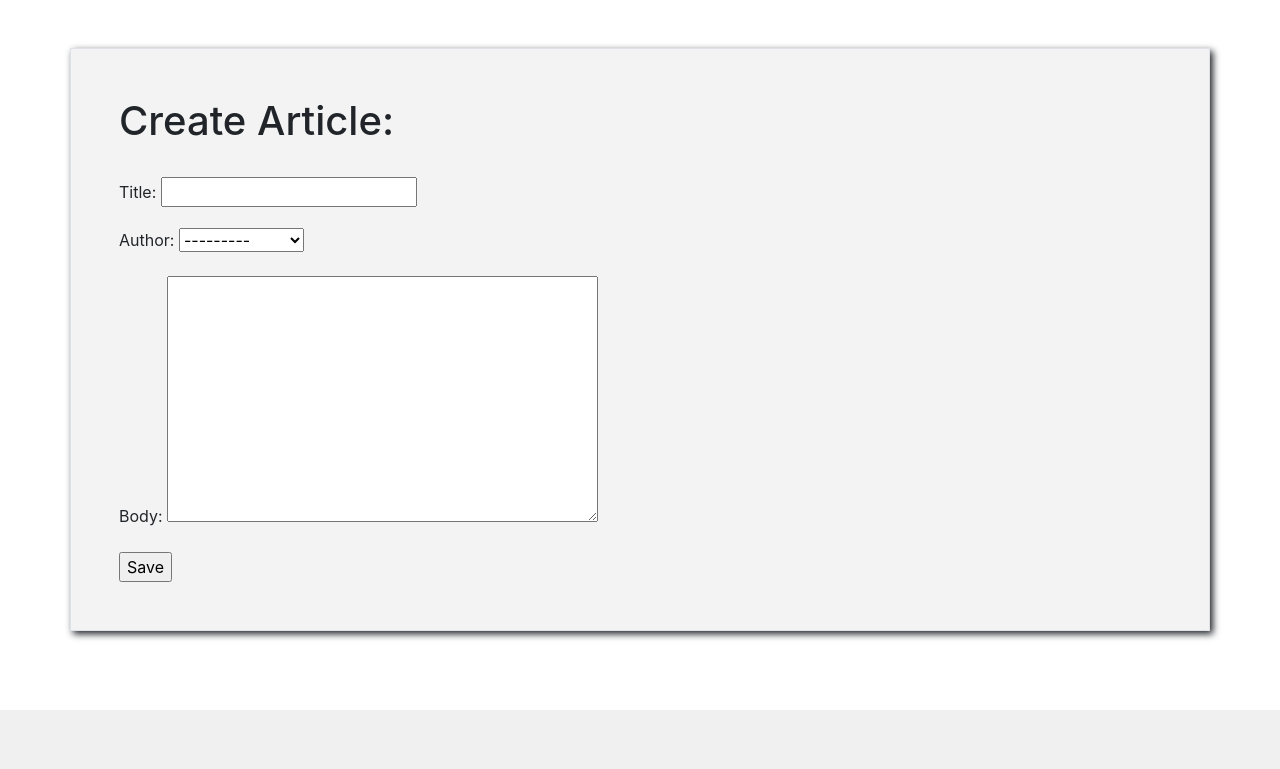
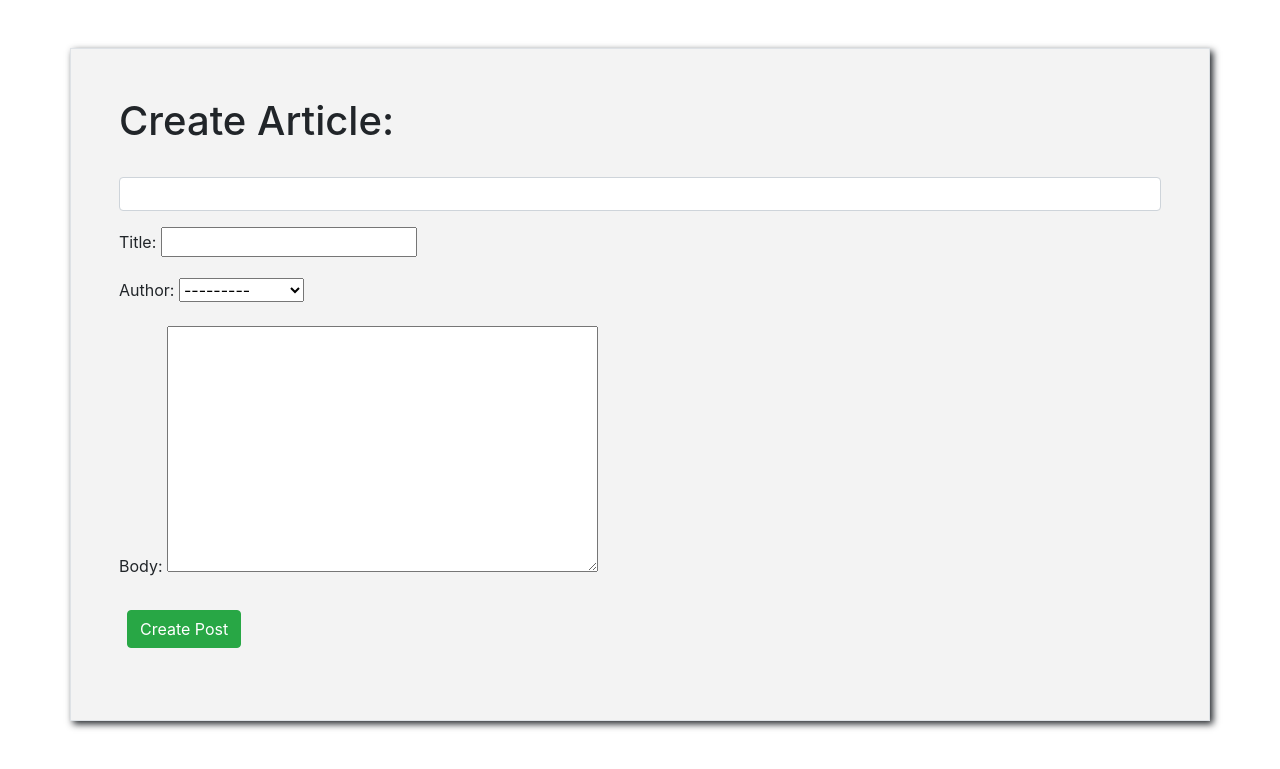
Before and after one commit to SNHU-CETA-CIT-CS/final-project-teamone, a Django app: page /post/new/ in a window 1280 px wide. Shown: the part 90-859 px from the top of the page. Before the commit the page ends 800 px from the top, so only its background shows below. Run offline with Django 4.2, Linux system fonts and the light colour scheme; data comes from the database, SQL or seed files in the repository.

Commit message:
Style submit button
Make submit button btn-success

```diff
--- a/templates/articleCreateView.html
+++ b/templates/articleCreateView.html
@@ -5,10 +5,12 @@
 
 <div class="snhupedia-box-shadow snhupedia-box-color container border p-5 my-5 snhupedia-box-color">
     <h1>Create Article:</h1><br>
+        <p class="form-control p-3">
         <form action="" method="post">{% csrf_token %}
             {{ form.as_p }}
-            <input type="submit" value="Save">
+             <input type="submit" value="Create Post" class="btn btn-success m-2">
         </form>
+        </p>
 </div>
 
 {% endblock content %}
```
